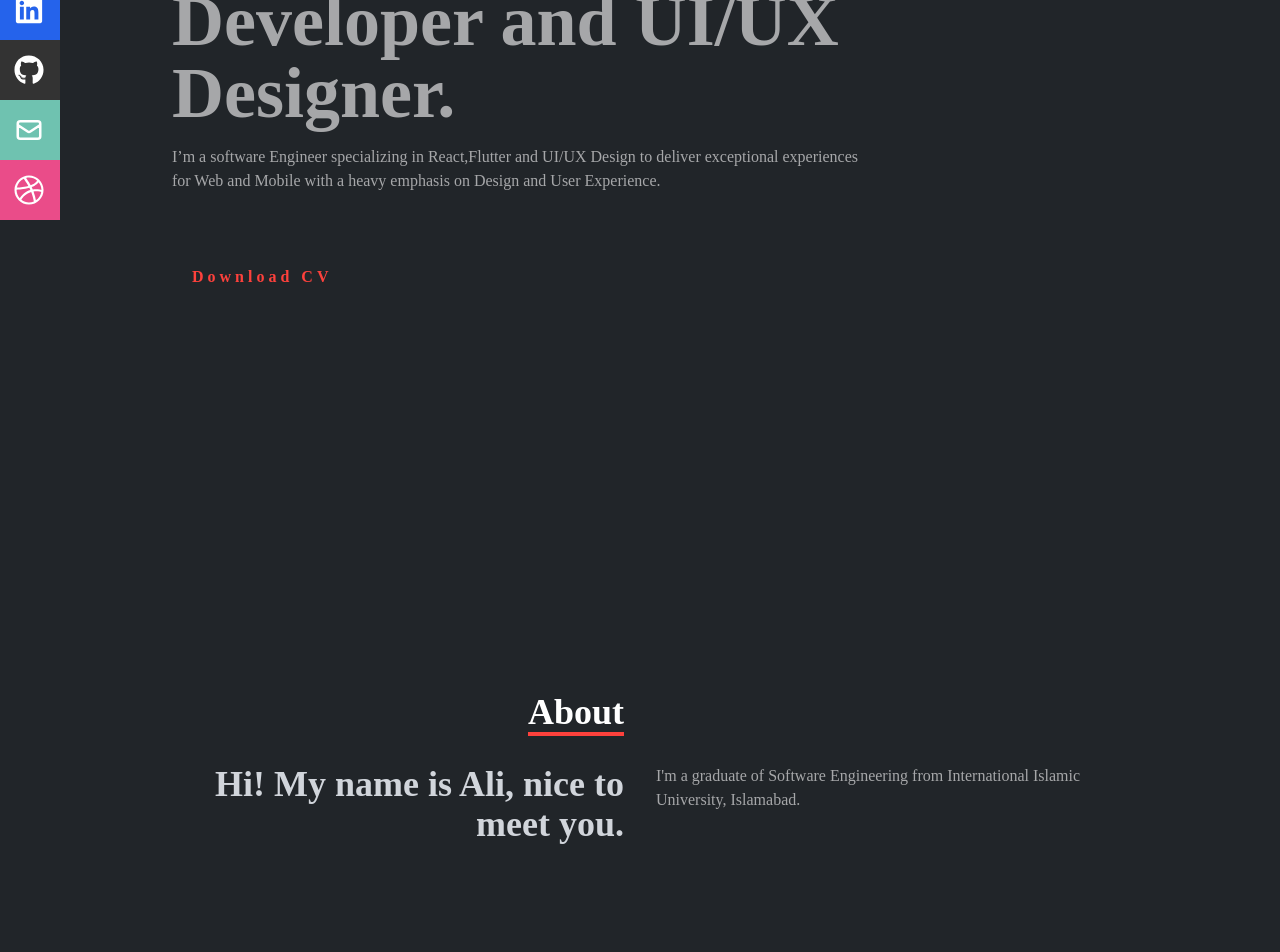
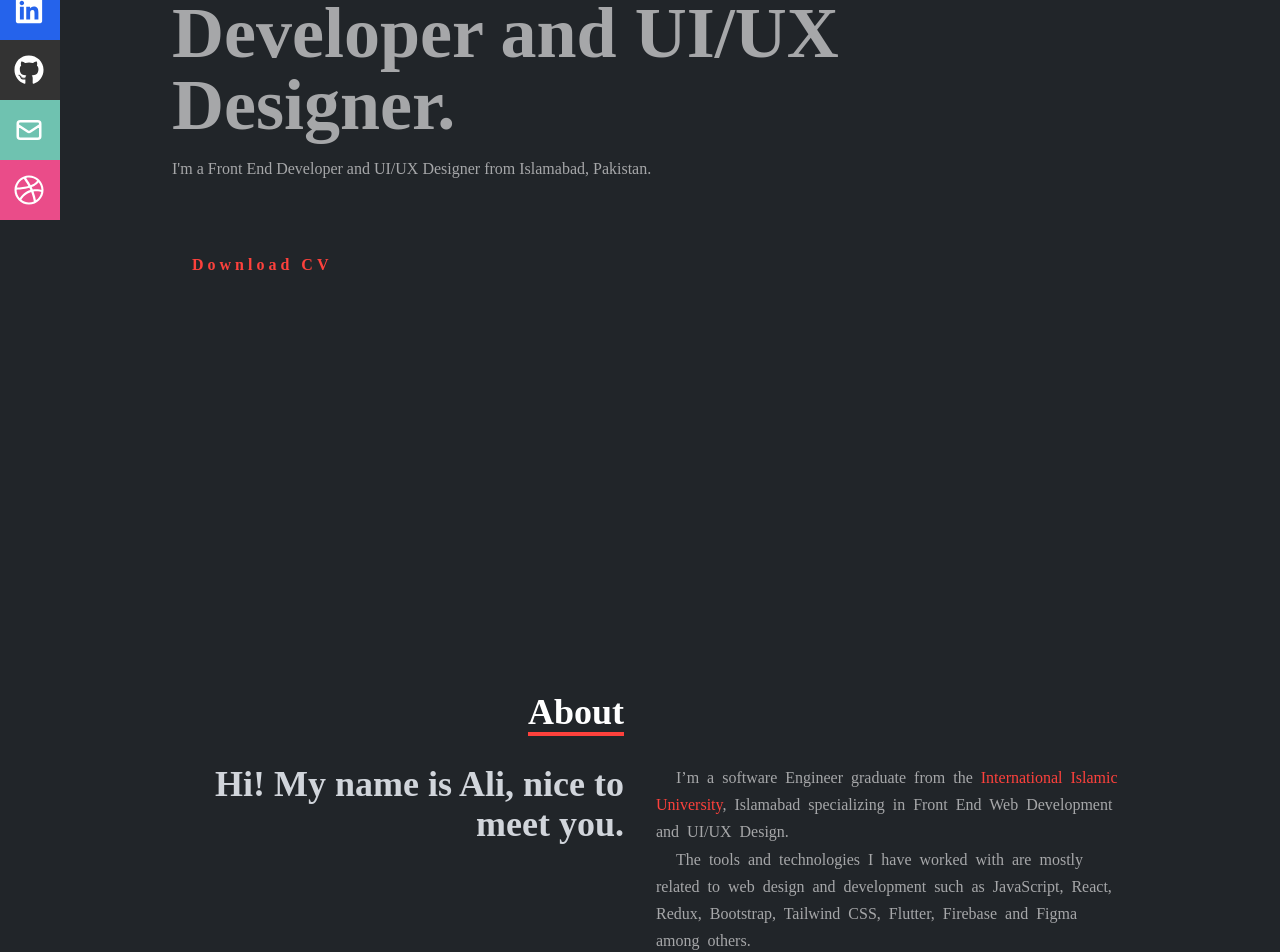
Before and after one commit to ali-vx/portfolio, a React (Create React App) app: page / in a window 1280 px wide. Shown: the part 300-1252 px from the top of the page. Built offline with nearby package versions, Linux system fonts and the light colour scheme.

Commit message:
updated about me section

```diff
--- a/src/components/About.jsx
+++ b/src/components/About.jsx
@@ -17,7 +17,9 @@ const About = () => {
               <p className='text-gray-300' >Hi! My name is Ali, nice to meet you.</p>
             </div>
             <div>
-              <p className='text-[#A6A7A9]'>I'm a graduate of Software Engineering from International Islamic University, Islamabad.</p>
+              <p className='text-[#A6A7A9] text-about'>I’m a software Engineer graduate from the <a className='text-[#FD413C]' target="_blank" rel="noopener noreferrer" href='https://iiu.edu.pk/'>International Islamic University</a>, Islamabad specializing in Front End Web Development and UI/UX Design.</p>
+              <p className='text-[#A6A7A9] text-about'>The tools and technologies I have worked with are mostly related to web design and development such as JavaScript, React, Redux, Bootstrap, Tailwind CSS, Flutter, Firebase and Figma among others.</p>
+              <p className='text-[#A6A7A9] text-about'>I have a strong passion for learning new things, and I am always looking to improve my skills.</p>
             </div>
           </div>
       </div>
--- a/src/components/Design.jsx
+++ b/src/components/Design.jsx
@@ -8,7 +8,7 @@ import Img6 from '../assets/6.webp'
 
 const Design = () => {
   return (
-    <div name='design' className='w-full md:h-screen text-gray-300 bg-[#212529] py-20'>
+    <div name='design' className='w-full md:h-screen text-gray-300 bg-[#212529] py-20 md:my-40'>
       <div className='max-w-[1000px] mx-auto p-4 flex flex-col justify-center w-full h-full'>
         <div className='pb-8'>
           <p className='text-4xl font-bold inline border-b-4 text-gray-300 border-[#FD413C]'>
--- a/src/components/Home.jsx
+++ b/src/components/Home.jsx
@@ -14,7 +14,7 @@ const Home = () => {
           Developer and UI/UX Designer.
         </h2>
         <p className='text-[#A6A7A9] py-4 max-w-[700px]'>
-          I’m a software Engineer specializing in React,Flutter and  UI/UX Design to deliver exceptional experiences for Web and Mobile with a heavy emphasis on Design and User Experience.
+        I'm a Front End Developer and UI/UX Designer from Islamabad, Pakistan.
         </p>
         <div>
         <a className='max:hidden resume-btn' target="_blank" rel="noopener noreferrer" href={CV}>
--- a/src/index.css
+++ b/src/index.css
@@ -7,6 +7,7 @@
 @layer base {
     body {
         @apply font-[Raleway];
+        background-color: #212529;
     }
     li {
         @apply px-4;
@@ -146,3 +147,9 @@ body:after {
                 0 0 100px #d4484396;
     transition: all 0.25s;
   }
+  .text-about {
+    word-spacing: 4px;
+    font-size: 1rem;
+    line-height: 170%;
+    text-indent: 20px;
+  }
```
